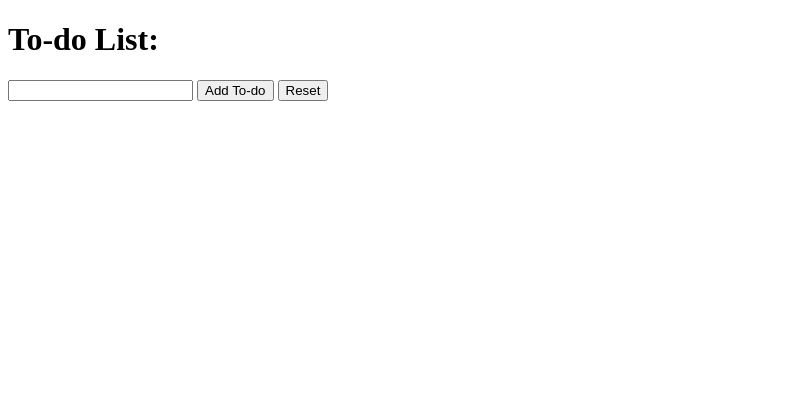
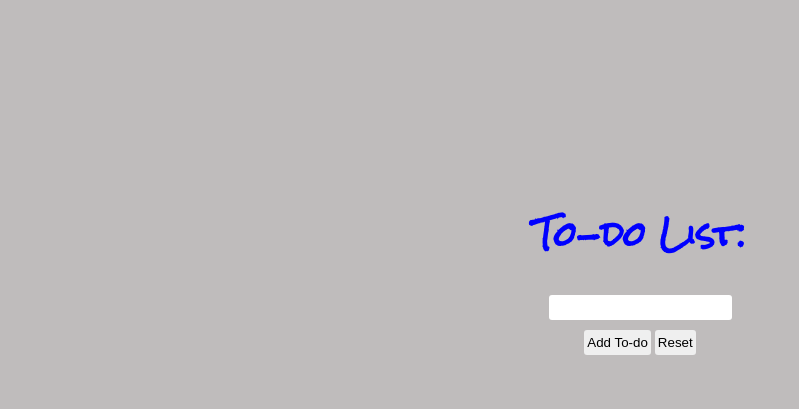
Before and after one commit to LedioDylgjeri/dom-todo-lab, a plain HTML site: page index.html in a window 1280 px wide. Shown: the whole page, without its empty margins (0-799 px from the left). Drawn offline with Linux system fonts and the light colour scheme.

Commit message:
add css style

```diff
--- a/css/style.css
+++ b/css/style.css
@@ -0,0 +1,54 @@
+body {
+  margin: 0;
+  background: rgb(191, 188, 188);
+  text-align: center;
+}
+
+div {
+  margin-top: 150px;
+  padding: 25px 0;
+  background-color: rgb(191, 188, 188);
+  transition: 1s linear;
+}
+
+div:hover {
+  background: radial-gradient(rgb(153, 190, 184), rgb(191, 188, 188));
+}
+
+h1 {
+  font-family: 'Rock Salt', cursive;
+  color: blue
+}
+
+input,
+button {
+  margin: auto;
+  margin-bottom: 10px;
+  border-style: hidden;
+  border-radius: 3px;
+  -moz-border-radius: 3px;
+  -webkit-border-radius: 3px;
+  padding: 5px 3px;
+}
+
+input {
+  display: block;
+}
+
+button:hover {
+  box-shadow: 0px 5px 5px #888888;
+  padding: 5px;
+  background-position: 100% 0;
+  moz-transition: all .4s ease-in-out;
+  -o-transition: all .4s ease-in-out;
+  -webkit-transition: all .4s ease-in-out;
+  transition: all .4s ease-in-out;
+  color: blue;
+  }
+
+
+ul {
+  list-style: none;
+  font-family: Arial, Helvetica, sans-serif;
+  color: rgb(199, 14, 223);
+}
--- a/index.html
+++ b/index.html
@@ -5,13 +5,19 @@
   <meta http-equiv="X-UA-Compatible" content="IE=edge">
   <meta name="viewport" content="width=device-width, initial-scale=1.0">
   <script defer src="./js/app.js"></script>
+  <link rel="stylesheet" href="./css/style.css">
+  <link rel="preconnect" href="https://fonts.googleapis.com">
+  <link rel="preconnect" href="https://fonts.gstatic.com" crossorigin>
+  <link href="https://fonts.googleapis.com/css2?family=Rock+Salt&display=swap" rel="stylesheet">
   <title>Document</title>
 </head>
 <body>
-  <h1>To-do List:</h1>
-  <input type="text" id="input">
-  <button id="submit-button">Add To-do</button>
-  <button id="reset">Reset</button>
-  <ul id="todo-list"></ul>
+  <div>
+    <h1>To-do List:</h1>
+    <input type="text" id="input">
+    <button id="submit-button">Add To-do</button>
+    <button id="reset">Reset</button>
+    <ul id="todo-list"></ul>
+  </div>
 </body>
 </html>
```
